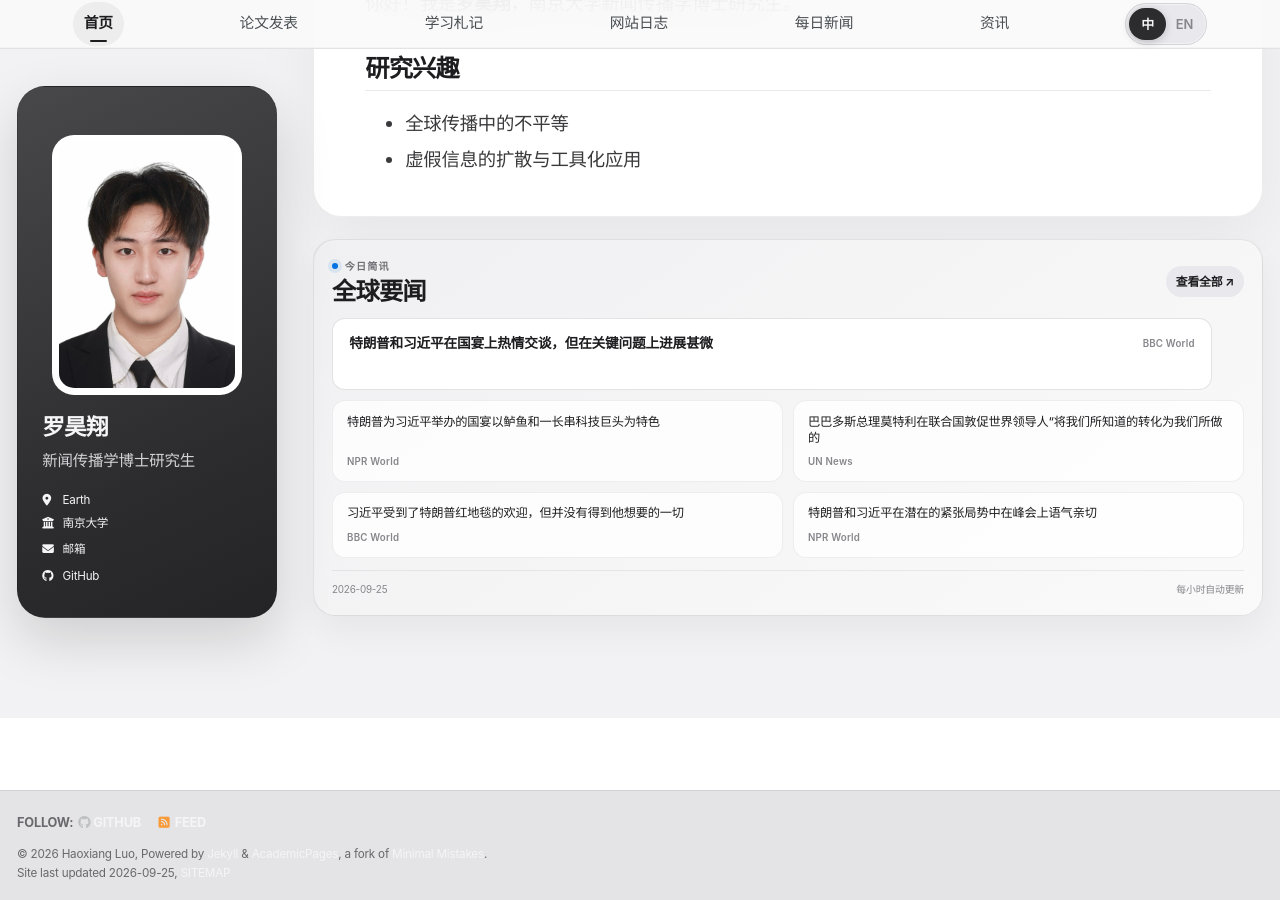
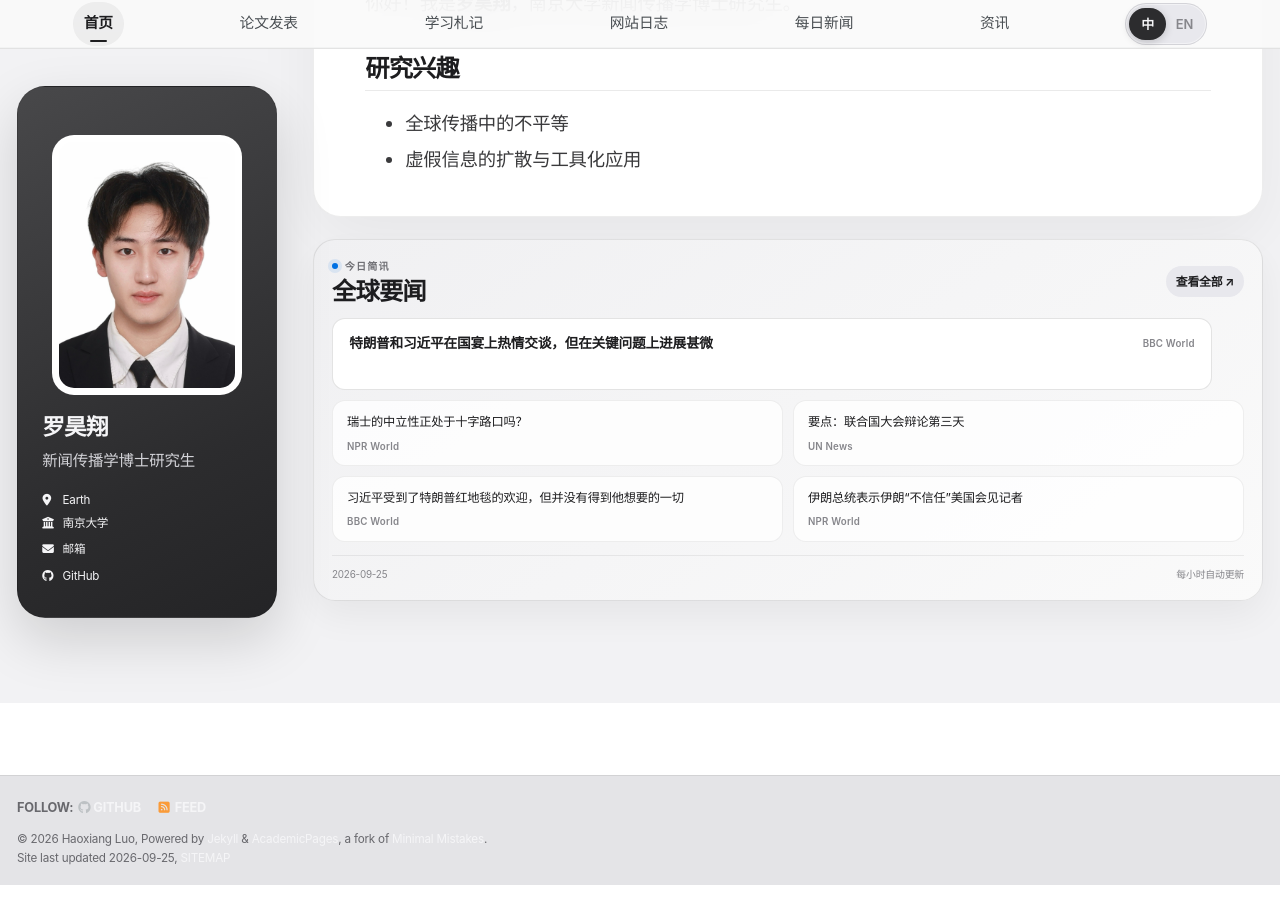
Before and after one commit to HaoxiangLuo/HaoxiangLuo.github.io, a Jekyll site: the page built from _pages/about-zh.md, in a window 1280 px wide and 900 px high, scrolled down 253 px. Built offline with Jekyll 4.4.1, drawn with Linux system fonts in a browser that asks for light colours; a style sheet for code colours, icons or effects is not loaded.

Commit message:
Update daily news 2026-09-25

```diff
--- a/_data/daily_news.json
+++ b/_data/daily_news.json
@@ -1,5 +1,5 @@
 {
-  "updated_at": "2026-09-25T16:27:13+08:00",
+  "updated_at": "2026-09-25T17:26:36+08:00",
   "days": [
     {
       "date": "2026-09-25",
@@ -11,10 +11,28 @@
           "title_zh": "特朗普和习近平在国宴上热情交谈，但在关键问题上进展甚微"
         },
         {
-          "title": "Trump's state dinner for Xi features sea bass and a long list of tech titans",
+          "title": "Is Switzerland's neutrality at a crossroads?",
           "source": "NPR World",
-          "url": "https://www.npr.org/2026/09/25/g-s1-144973/trump-state-dinner-xi",
-          "title_zh": "特朗普为习近平举办的国宴以鲈鱼和一长串科技巨头为特色"
+          "url": "https://www.npr.org/2026/09/25/nx-s1-5978905/swiss-referendum-neutrality-russia",
+          "title_zh": "瑞士的中立性正处于十字路口吗？"
+        },
+        {
+          "title": "The Takeaway: UN General Assembly debate Day 3",
+          "source": "UN News",
+          "url": "https://news.un.org/feed/view/en/story/2026/09/1168434",
+          "title_zh": "要点：联合国大会辩论第三天"
+        },
+        {
+          "title": "Xi got Trump's red carpet welcome - but not everything he wanted",
+          "source": "BBC World",
+          "url": "https://www.bbc.co.uk/news/articles/cr93e4x7kdjjo?at_medium=RSS&at_campaign=rss",
+          "title_zh": "习近平受到了特朗普红地毯的欢迎，但并没有得到他想要的一切"
+        },
+        {
+          "title": "Iran's president says his country has 'no trust' in U.S. in meeting with journalists",
+          "source": "NPR World",
+          "url": "https://www.npr.org/2026/09/25/nx-s1-5980398/irans-president-says-his-country-has-no-trust-in-u-s-in-meeting-with-journalists",
+          "title_zh": "伊朗总统表示伊朗“不信任”美国会见记者"
         },
         {
           "title": "‘Turn what we know into what we do,’ Barbados PM Mottley urges world leaders at UN",
@@ -23,40 +41,22 @@
           "title_zh": "巴巴多斯总理莫特利在联合国敦促世界领导人“将我们所知道的转化为我们所做的"
         },
         {
-          "title": "Xi got Trump's red carpet welcome - but not everything he wanted",
+          "title": "Netanyahu defends Israeli military action as delegates walk out before UN speech",
           "source": "BBC World",
-          "url": "https://www.bbc.co.uk/news/articles/cr93e4x7kdjjo?at_medium=RSS&at_campaign=rss",
-          "title_zh": "习近平受到了特朗普红地毯的欢迎，但并没有得到他想要的一切"
+          "url": "https://www.bbc.co.uk/news/articles/c3y0z7kxlegdo?at_medium=RSS&at_campaign=rss",
+          "title_zh": "内塔尼亚胡为以色列的军事行动辩护，代表们在联合国演讲前退场"
         },
         {
-          "title": "Trump and Xi strike cordial tone at summit amid underlying tensions",
+          "title": "Former U.S. Ambassador to Israel on Netanyahu's speech at UNGA",
           "source": "NPR World",
-          "url": "https://www.npr.org/2026/09/24/g-s1-144806/trump-xi-summit",
-          "title_zh": "特朗普和习近平在潜在的紧张局势中在峰会上语气亲切"
+          "url": "https://www.npr.org/2026/09/25/nx-s1-5979942/former-u-s-ambassador-to-israel-on-netanyahus-speech-at-unga",
+          "title_zh": "美国前驻以色列大使谈内塔尼亚胡在联合国大会上的讲话"
         },
         {
           "title": "Yemen’s path to stability depends on restoring the state, Leadership Council vice-president tells UN",
           "source": "UN News",
           "url": "https://news.un.org/feed/view/en/story/2026/09/1168432",
           "title_zh": "领导委员会副主席告诉联合国，也门的稳定之路取决于恢复国家"
-        },
-        {
-          "title": "Netanyahu defends Israeli military action as delegates walk out before UN speech",
-          "source": "BBC World",
-          "url": "https://www.bbc.co.uk/news/articles/c3y0z7kxlegdo?at_medium=RSS&at_campaign=rss",
-          "title_zh": "内塔尼亚胡为以色列的军事行动辩护，代表们在联合国演讲前退场"
-        },
-        {
-          "title": "Judge restores journalists' White House access. And, Tucker Carlson on his MAGA split",
-          "source": "NPR World",
-          "url": "https://www.npr.org/2026/09/24/g-s1-144850/up-first-newsletter-cnn-msnow-politico-iran-ukraine-unga-china-xi-jinping-trump",
-          "title_zh": "法官恢复记者进入白宫的权利。塔克·卡尔森 (Tucker Carlson) 谈他的 MAGA 分裂"
-        },
-        {
-          "title": "Israeli leader at UN: ‘We’re going to win. We have no other choice’",
-          "source": "UN News",
-          "url": "https://news.un.org/feed/view/en/story/2026/09/1168431",
-          "title_zh": "联合国以色列领导人：“我们会赢。”我们别无选择"
         }
       ]
     },
```
